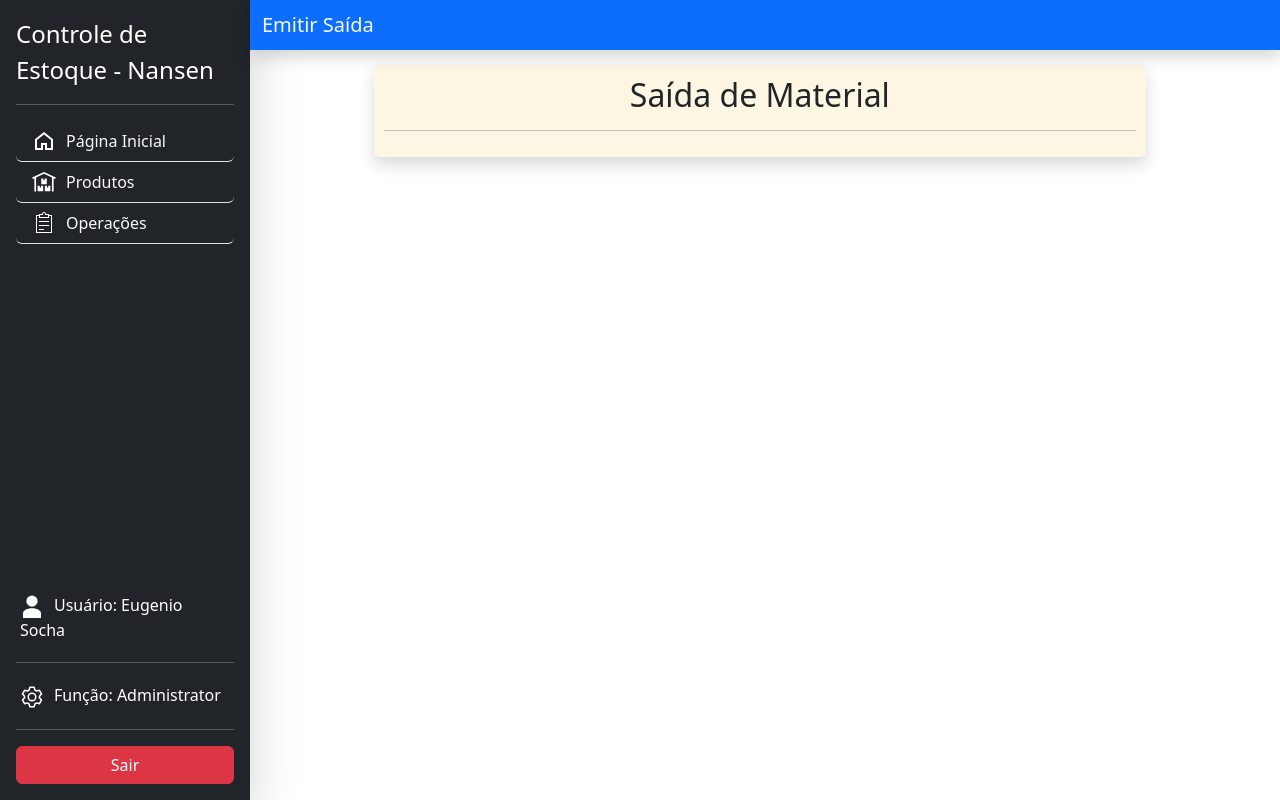
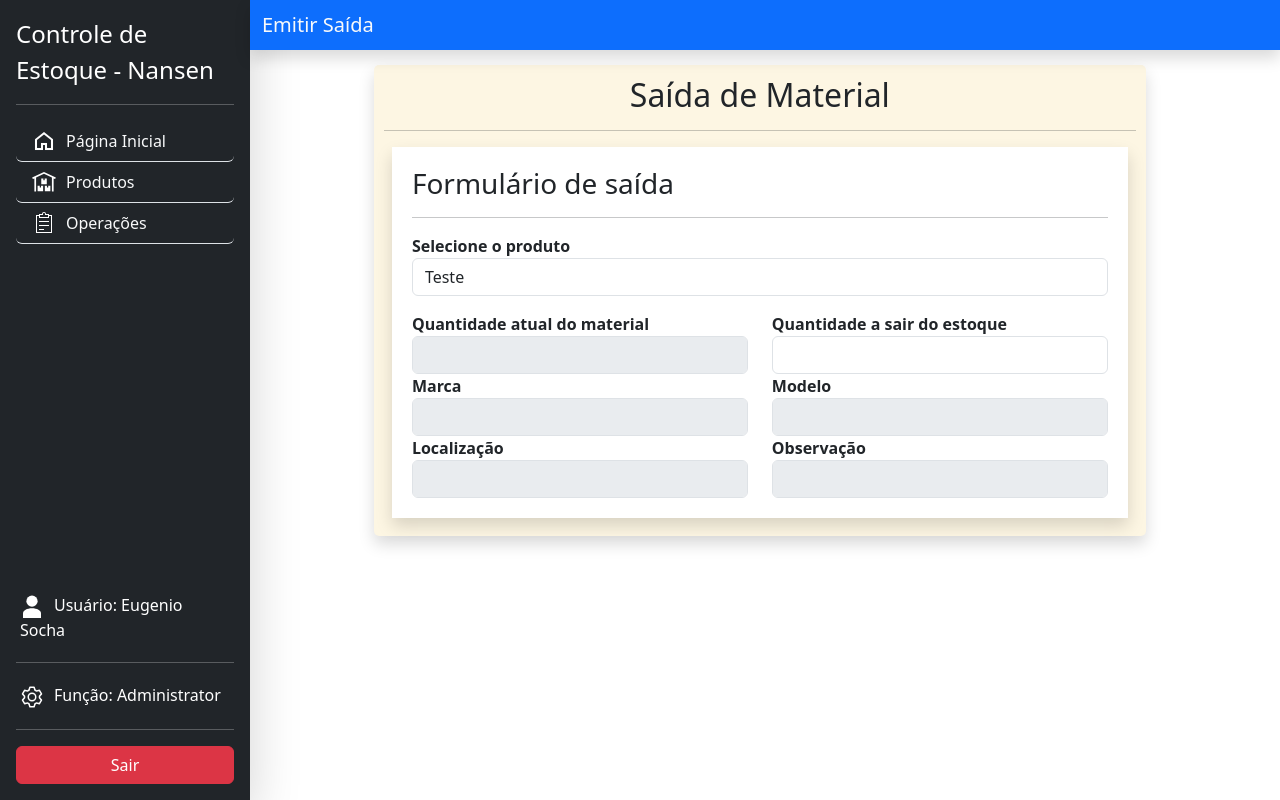
Before and after one commit to socha2004/controleDeEstoque, a React (Vite) app in the folder frontend/: page /saidaProduto in a window 1280 px wide. Built offline with nearby package versions, Linux system fonts and the light colour scheme.

Commit message:
Início tela de Saída e restruturação da tela de cadastro.

```diff
--- a/frontend/src/pages/produtos/CadastrarProduto.jsx
+++ b/frontend/src/pages/produtos/CadastrarProduto.jsx
@@ -67,22 +67,32 @@ function CadastrarProdutos() {
             <div className="conteudo-tela shadow">
                 <h2 className="text-center">Entrada de material</h2>
                 <hr />
-                <form onSubmit={envioFormulario} style={{ backgroundColor: "#fff", padding: "10px", overflowY: "auto" }} className="p-2 m-2 shadow">
+                <div className="container">
+                    <form onSubmit={envioFormulario} style={{ backgroundColor: "#fff", padding: "20px", overflowY: "auto" }} className=" m-2 shadow">
                         <h4>Formulário de cadastro</h4>
                         <hr />
 
                         <label className="form-label"><b>Nome do produto</b></label>
                         <input type="text" name="nomeConsumivel" value={nomeConsumivel} required onChange={(event) => setNomeConsumivel(event.target.value)} className="form-control" />
 
+                        <div className="row">
+                            <div className="col-sm">
                                 <label className="form-label"><b>Quantidade em estoque</b></label>
                                 <input type="number" className="form-control" name="qtdConsumivel" required value={qtdConsumivel} onChange={(event) => setQtdConsumivel(event.target.value)} />
-
+                            </div>
+                            <div className="col-sm">
                                 <label htmlFor="" className="form-label"><b>Marca</b></label>
                                 <input type="text" className="form-control" value={marcaConsumivel} required onChange={(event) => setMarcaConsumivel(event.target.value)} />
+                            </div>
+                        </div>
 
+                        <div className="row">
+                            <div className="col-sm">
                                 <label htmlFor="" className="form-label"><b>Modelo</b></label>
                                 <input type="text" className="form-control" value={modeloConsumivel} required onChange={(event) => setModeloConsumivel(event.target.value)} />
+                            </div>
 
+                            <div className="col-sm">
                                 <label htmlFor="" className="form-label"><b>Localização</b></label>
                                 <select className="form-select" aria-label="Default select example" required value={localizacaoConsumivel} onChange={(event) => setLocalizacaoConsumivel(event.target.value)}>
                                     <option selected>Escolha</option>
@@ -90,6 +100,10 @@ function CadastrarProdutos() {
                                     <option value="2">Administração</option>
                                     <option value="3">Armário</option>
                                 </select>
+                            </div>
+                        </div>
+
+
 
                         <label htmlFor="" className="form-label"><b>Código de barras</b></label>
                         <input type="text" className="form-control" value={codigoBarras} onChange={(event) => setCodigoBarras(event.target.value)} />
@@ -99,6 +113,8 @@ function CadastrarProdutos() {
 
                         <button className="btn btn-primary mt-4" type="submit" onClick={notifica}>Cadastrar</button>
                     </form>
+                </div>
+
                 <ToastContainer
                     position="bottom-right"
                     autoClose={5000}
--- a/frontend/src/pages/saida/SaidaProduto.jsx
+++ b/frontend/src/pages/saida/SaidaProduto.jsx
@@ -9,6 +9,61 @@ function SaidaProduto() {
             <div className="conteudo-tela shadow">
                 <h2 className="text-center">Saída de Material</h2>
                 <hr />
+                <div>
+                    <form  style={{ backgroundColor: "#fff", padding: "20px", overflowY: "auto" }} className=" m-2 shadow">
+                        <h3>Formulário de saída</h3>
+                        <hr />
+                        <label ><b>Selecione o produto</b></label>
+                        <select className="form-control mb-3" >
+                            <option value="Teste">Teste</option>
+                            <option value="Teste">Teste</option>
+                            <option value="Teste">Teste</option>
+                            <option value="Teste">Teste</option>
+                            <option value="Teste">Teste</option>
+                            <option value="Teste">Teste</option>
+                            <option value="Teste">Teste</option>
+                            <option value="Teste">Teste</option>
+                            <option value="Teste">Teste</option>
+                            <option value="Teste">Teste</option>
+                            <option value="Teste">Teste</option>
+                            <option value="Teste">Teste</option>
+                            <option value="Teste">Teste</option>
+                        </select>
+                        <div className="row">
+                            <div className="col-sm">
+                                <label><b>Quantidade atual do material</b></label>
+                                <input type="number" className="form-control" disabled/>
+                            </div>
+                            <div className="col-sm">
+                                <label><b>Quantidade a sair do estoque</b></label>
+                                <input type="number" className="form-control" min={0}/>
+                            </div>
+                        </div>
+
+                        <div className="row">
+                            <div className="col-sm">
+                                <label><b>Marca</b></label>
+                                <input type="text" className="form-control" disabled/>
+                            </div>
+                            <div className="col-sm">
+                                <label><b>Modelo</b></label>
+                                <input type="text" className="form-control" disabled/>
+                            </div>
+                        </div>
+
+                         <div className="row">
+                            <div className="col-sm">
+                                <label><b>Localização</b></label>
+                                <input type="text" className="form-control" disabled/>
+                            </div>
+                            <div className="col-sm">
+                                <label><b>Observação</b></label>
+                                <input type="text" className="form-control" disabled/>
+                            </div>
+                        </div>
+
+                    </form>
+                </div>
             </div>
         </div>
     )
```
Lines whose indentation alone changed are shown as unchanged.
